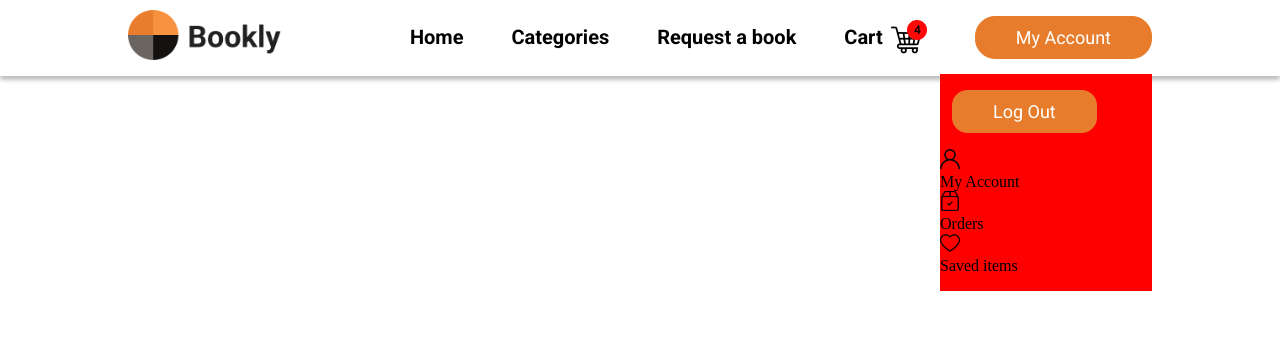
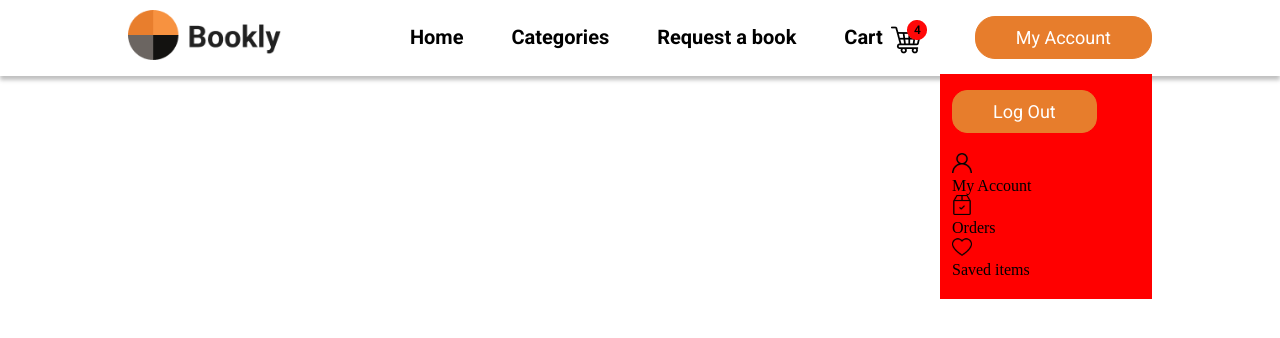
Before and after one commit to gift56/Bookly2.0, a React (Create React App) app: page /page/account in a window 1280 px wide. Shown: the top 338 px of the page. Built offline with nearby package versions, Linux system fonts and the light colour scheme; no server answers; a web font is replaced by a local one.

Commit message:
added equal padding

```diff
--- a/src/sass/AccountStyles/account.module.scss
+++ b/src/sass/AccountStyles/account.module.scss
@@ -18,5 +18,8 @@
         border-radius: 15px;
       }
     }
+    .dropdownList {
+      padding: 4px 12px;
+    }
   }
 }
```
